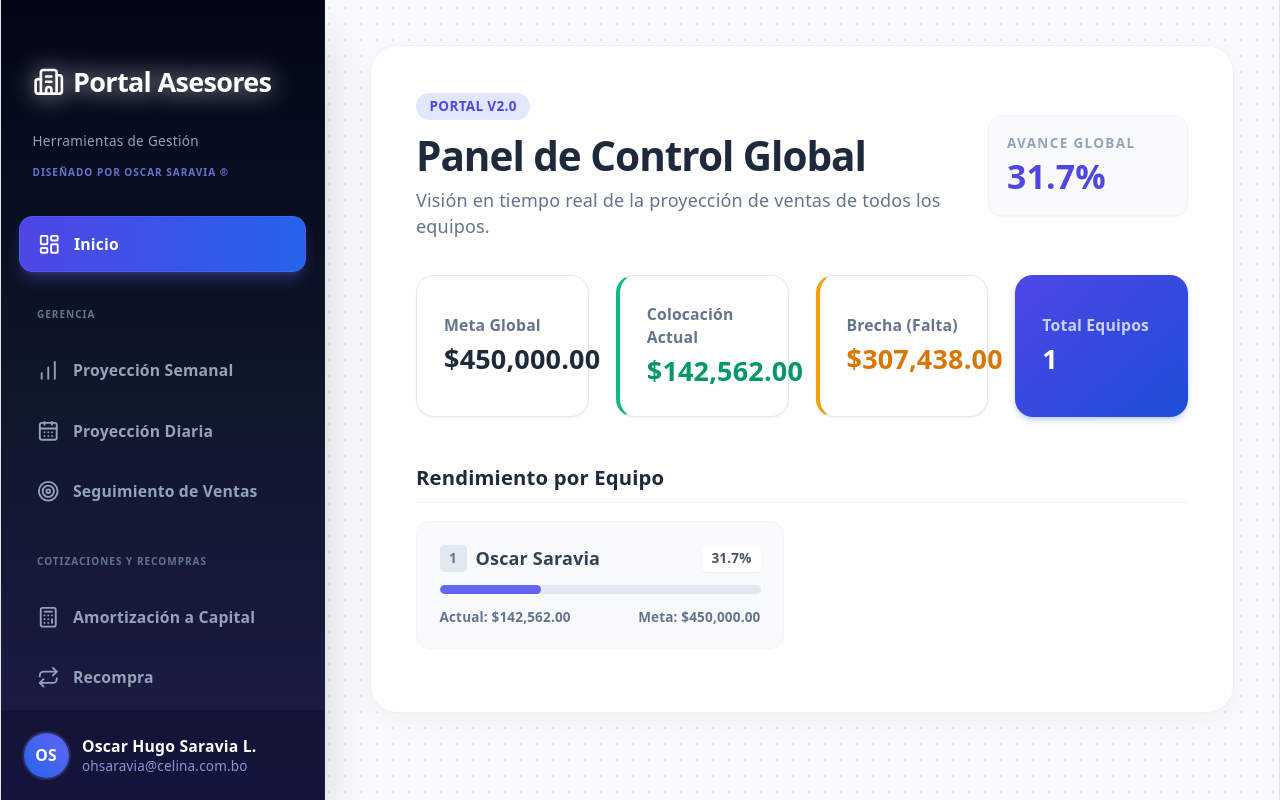
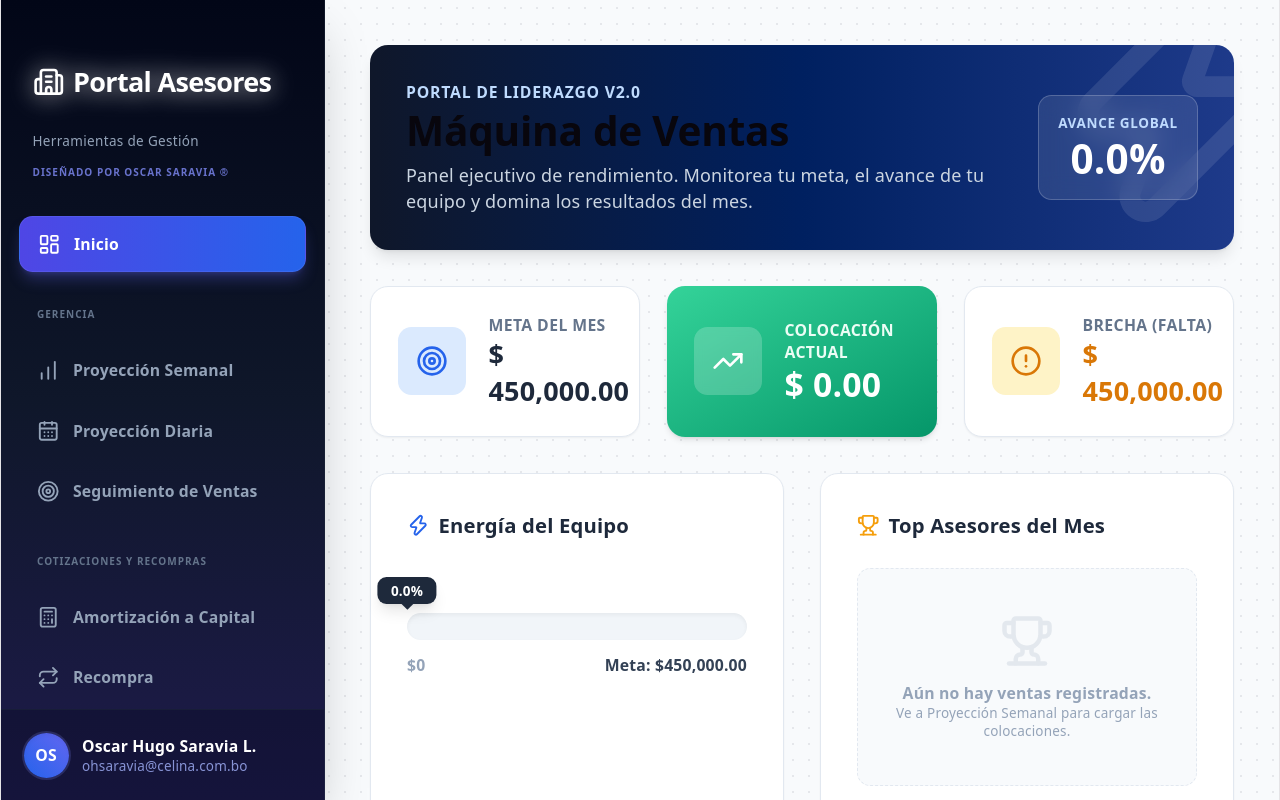
Before and after one commit to huguitoadm-OHSL/portal-celina, a React (Vite) app: page / in a window 1280 px wide. Built offline with nearby package versions, Linux system fonts and the light colour scheme.

Commit message:
Update Dashboard.jsx

```diff
--- a/src/views/Dashboard.jsx
+++ b/src/views/Dashboard.jsx
@@ -1,108 +1,159 @@
 import React, { useState, useEffect } from 'react';
+import { Target, TrendingUp, Trophy, Zap, Crown, AlertCircle, Medal } from 'lucide-react';
 import { formatCurrency } from '../utils/formatters';
-import { OBJETIVOS_MENSUALES, EQUIPOS_ASESORES } from '../constants/equipo';
 import { DATA_VERSION } from '../constants/config';
+import { OBJETIVOS_MENSUALES } from '../constants/equipo';
 
 export default function Dashboard() {
-  const [globalStats, setGlobalStats] = useState({ goal: 0, actual: 0, teams: [] });
+  const [stats, setStats] = useState({ meta: 0, actual: 0, topAsesores: [], avance: 0, brecha: 0 });
 
   useEffect(() => {
-    let tGoal = 0;
-    let tAct = 0;
-    let tTeams = [];
+    let metaTotal = 0;
+    let actualTotal = 0;
+    let todosLosAsesores = [];
 
-    Object.keys(OBJETIVOS_MENSUALES).forEach(team => {
-      let teamGoal = OBJETIVOS_MENSUALES[team] || 0;
-      let teamAct = 0;
-
+    // Leemos la meta total y sumamos las ventas guardadas
+    Object.keys(OBJETIVOS_MENSUALES).forEach(equipo => {
+      metaTotal += OBJETIVOS_MENSUALES[equipo];
       try {
-        const teamSaved = localStorage.getItem(`portalAsesores_proyeccion_${team}`);
-        if (teamSaved && localStorage.getItem('portalAsesores_dataVersion') === DATA_VERSION) {
-          const tData = JSON.parse(teamSaved);
-          teamGoal = typeof tData.objetivoMensual === 'number' ? tData.objetivoMensual : teamGoal;
-          if (Array.isArray(tData.asesores)) {
-            teamAct = tData.asesores.reduce((sum, a) => {
-              const sumDias = Array.isArray(a.dias) ? a.dias.reduce((d1, d2) => d1 + d2, 0) : 0;
-              return sum + (Number(a.colAct) || 0) + sumDias;
-            }, 0);
+        const savedData = localStorage.getItem(`portalAsesores_proyeccion_${equipo}`);
+        if (savedData && localStorage.getItem('portalAsesores_dataVersion') === DATA_VERSION) {
+          const data = JSON.parse(savedData);
+          if (data && data.asesores) {
+            data.asesores.forEach(a => {
+              const col = Number(a.colAct) || 0;
+              actualTotal += col;
+              if (col > 0) todosLosAsesores.push({ nombre: a.nombre, venta: col });
+            });
           }
-        } else if (EQUIPOS_ASESORES[team]) {
-          teamAct = EQUIPOS_ASESORES[team].reduce((sum, a) => sum + (Number(a.colAct) || 0), 0);
         }
       } catch (e) {}
-
-      tGoal += teamGoal;
-      tAct += teamAct;
-      tTeams.push({
-        name: String(team),
-        goal: Number(teamGoal) || 0,
-        actual: Number(teamAct) || 0,
-        percent: teamGoal > 0 ? (teamAct / teamGoal) * 100 : 0
-      });
     });
 
-    tTeams.sort((a, b) => b.percent - a.percent);
-    setGlobalStats({ goal: tGoal, actual: tAct, teams: tTeams });
+    const top5 = todosLosAsesores.sort((a, b) => b.venta - a.venta).slice(0, 5);
+    const avanceCalc = metaTotal > 0 ? (actualTotal / metaTotal) * 100 : 0;
+    const brechaCalc = Math.max(metaTotal - actualTotal, 0);
+
+    setStats({ meta: metaTotal, actual: actualTotal, topAsesores: top5, avance: avanceCalc, brecha: brechaCalc });
   }, []);
 
   return (
-    <div className="space-y-6 animate-in fade-in slide-in-from-bottom-4 duration-500">
-      <div className="bg-white/80 backdrop-blur-xl p-8 md:p-10 rounded-3xl shadow-[0_8px_30px_rgb(0,0,0,0.04)] border border-slate-200/60">
-        <div className="flex flex-col md:flex-row md:items-center justify-between mb-8 gap-4">
+    <div className="animate-in fade-in slide-in-from-bottom-4 duration-500">
+
+      {/* HEADER PREMIUM */}
+      <div className="bg-gradient-to-r from-slate-900 via-[#002060] to-blue-900 rounded-2xl p-8 mb-8 shadow-lg text-white flex flex-col md:flex-row items-start md:items-center justify-between relative overflow-hidden">
+        <div className="absolute top-0 right-0 opacity-10 pointer-events-none transform translate-x-1/4 -translate-y-1/4">
+          <Zap size={250} />
+        </div>
+        <div className="relative z-10">
+          <p className="text-blue-200 font-bold tracking-wider text-sm mb-1 uppercase">Portal de Liderazgo v2.0</p>
+          <h2 className="text-3xl md:text-4xl font-black mb-2">Máquina de Ventas</h2>
+          <p className="text-slate-300 max-w-xl">Panel ejecutivo de rendimiento. Monitorea tu meta, el avance de tu equipo y domina los resultados del mes.</p>
+        </div>
+        <div className="mt-6 md:mt-0 relative z-10 bg-white/10 backdrop-blur-md border border-white/20 p-4 rounded-xl text-center min-w-[160px]">
+          <p className="text-xs text-blue-200 uppercase font-bold tracking-wider mb-1">Avance Global</p>
+          <p className="text-4xl font-black text-white">{stats.avance.toFixed(1)}%</p>
+        </div>
+      </div>
+
+      {/* KPIS GIGANTES */}
+      <div className="grid grid-cols-1 md:grid-cols-3 gap-6 mb-8">
+        <div className="bg-white rounded-2xl p-6 border border-slate-200 shadow-sm flex items-center group hover:shadow-md transition-all">
+          <div className="bg-blue-100 p-4 rounded-xl text-blue-600 mr-5 group-hover:scale-110 transition-transform"><Target size={32} /></div>
           <div>
-            <div className="inline-flex items-center justify-center px-3 py-1 mb-3 text-xs font-bold tracking-wide text-indigo-600 bg-indigo-100 rounded-full">PORTAL V2.0</div>
-            <h2 className="text-3xl md:text-4xl font-extrabold text-slate-800 tracking-tight">Panel de Control Global</h2>
-            <p className="text-slate-500 mt-2">Visión en tiempo real de la proyección de ventas de todos los equipos.</p>
+            <p className="text-sm font-bold text-slate-500 uppercase tracking-wide">Meta del Mes</p>
+            <p className="text-2xl font-black text-slate-800">$ {formatCurrency(stats.meta)}</p>
           </div>
-          <div className="bg-slate-50 p-4 rounded-xl border border-slate-100 shadow-sm min-w-[200px]">
-            <p className="text-xs font-bold text-slate-400 uppercase tracking-widest mb-1">Avance Global</p>
-            <div className="flex items-end gap-2">
-              <span className="text-3xl font-black text-indigo-600">{globalStats.goal > 0 ? (globalStats.actual / globalStats.goal * 100).toFixed(1) : 0}%</span>
+        </div>
+
+        <div className="bg-gradient-to-br from-emerald-400 to-emerald-600 rounded-2xl p-6 shadow-md flex items-center text-white transform hover:-translate-y-1 transition-transform">
+          <div className="bg-white/20 p-4 rounded-xl mr-5 backdrop-blur-sm"><TrendingUp size={32} className="text-white" /></div>
+          <div>
+            <p className="text-sm font-bold text-emerald-50 uppercase tracking-wide">Colocación Actual</p>
+            <p className="text-3xl font-black">$ {formatCurrency(stats.actual)}</p>
+          </div>
+        </div>
+
+        <div className="bg-white rounded-2xl p-6 border border-slate-200 shadow-sm flex items-center group hover:shadow-md transition-all">
+          <div className="bg-amber-100 p-4 rounded-xl text-amber-600 mr-5 group-hover:scale-110 transition-transform"><AlertCircle size={32} /></div>
+          <div>
+            <p className="text-sm font-bold text-slate-500 uppercase tracking-wide">Brecha (Falta)</p>
+            <p className="text-2xl font-black text-amber-600">$ {formatCurrency(stats.brecha)}</p>
+          </div>
+        </div>
+      </div>
+
+      <div className="grid grid-cols-1 lg:grid-cols-2 gap-8">
+        {/* BARRA DE PROGRESO DETALLADA */}
+        <div className="bg-white rounded-2xl p-8 border border-slate-200 shadow-sm">
+          <h3 className="text-lg font-bold text-slate-800 flex items-center mb-8"><Zap className="w-5 h-5 mr-2 text-blue-600" /> Energía del Equipo</h3>
+
+          <div className="relative pt-8 pb-4">
+            {/* Tooltip flotante indicador */}
+            <div className="absolute top-0 transform -translate-x-1/2 transition-all duration-1000 ease-out" style={{ left: `${stats.avance}%` }}>
+              <div className="bg-slate-800 text-white text-xs font-bold py-1 px-3 rounded-lg shadow-lg relative">
+                {stats.avance.toFixed(1)}%
+                <div className="absolute bottom-[-4px] left-1/2 transform -translate-x-1/2 w-2 h-2 bg-slate-800 rotate-45"></div>
+              </div>
+            </div>
+
+            {/* Barra base */}
+            <div className="w-full h-6 bg-slate-100 rounded-full overflow-hidden flex shadow-inner">
+              {/* Barra llena */}
+              <div
+                className="h-full bg-gradient-to-r from-blue-500 to-emerald-400 rounded-full transition-all duration-1000 ease-out shadow-sm"
+                style={{ width: `${stats.avance}%` }}
+              ></div>
+            </div>
+
+            <div className="flex justify-between mt-3 text-sm font-bold text-slate-400">
+              <span>$0</span>
+              <span className="text-slate-700">Meta: ${formatCurrency(stats.meta)}</span>
             </div>
           </div>
         </div>
 
-        <div className="grid grid-cols-1 md:grid-cols-2 lg:grid-cols-4 gap-6 mb-10">
-          <div className="p-6 bg-white rounded-2xl border border-slate-200 shadow-sm flex flex-col justify-center">
-            <p className="text-sm font-bold text-slate-500 mb-1">Meta Global</p>
-            <p className="text-2xl font-black text-slate-800">${formatCurrency(globalStats.goal)}</p>
-          </div>
-          <div className="p-6 bg-white rounded-2xl border border-slate-200 shadow-sm flex flex-col justify-center border-l-4 border-l-emerald-500">
-            <p className="text-sm font-bold text-slate-500 mb-1">Colocación Actual</p>
-            <p className="text-2xl font-black text-emerald-600">${formatCurrency(globalStats.actual)}</p>
-          </div>
-          <div className="p-6 bg-white rounded-2xl border border-slate-200 shadow-sm flex flex-col justify-center border-l-4 border-l-amber-500">
-            <p className="text-sm font-bold text-slate-500 mb-1">Brecha (Falta)</p>
-            <p className="text-2xl font-black text-amber-600">${formatCurrency(Math.max(0, globalStats.goal - globalStats.actual))}</p>
-          </div>
-          <div className="p-6 bg-gradient-to-br from-indigo-600 to-blue-700 rounded-2xl shadow-md shadow-indigo-200 flex flex-col justify-center text-white">
-            <p className="text-sm font-bold text-indigo-200 mb-1">Total Equipos</p>
-            <p className="text-2xl font-black">{String(globalStats.teams.length)}</p>
-          </div>
-        </div>
+        {/* TOP ASESORES (EL PODIO) */}
+        <div className="bg-white rounded-2xl p-8 border border-slate-200 shadow-sm">
+          <h3 className="text-lg font-bold text-slate-800 flex items-center mb-6"><Trophy className="w-5 h-5 mr-2 text-amber-500" /> Top Asesores del Mes</h3>
 
-        <h3 className="text-lg font-bold text-slate-800 mb-4 border-b border-slate-100 pb-2">Rendimiento por Equipo</h3>
-        <div className="grid grid-cols-1 md:grid-cols-2 gap-6 max-h-[400px] overflow-y-auto pr-2 pb-4">
-          {globalStats.teams.map((t, idx) => (
-            <div key={t.name} className="bg-slate-50 p-5 rounded-xl border border-slate-100">
-              <div className="flex justify-between items-center mb-3">
-                <span className="font-bold text-slate-700 flex items-center">
-                  <span className="w-6 h-6 rounded bg-slate-200 text-slate-500 flex items-center justify-center text-xs mr-2">{idx + 1}</span>
-                  {String(t.name)}
-                </span>
-                <span className="text-xs font-bold bg-white px-2 py-1 rounded text-slate-600 shadow-sm">{t.percent.toFixed(1)}%</span>
-              </div>
-              <div className="w-full bg-slate-200 rounded-full h-2 mb-3 overflow-hidden">
-                <div className="bg-indigo-500 h-2 rounded-full transition-all duration-1000" style={{ width: `${Math.min(t.percent, 100)}%` }}></div>
-              </div>
-              <div className="flex justify-between text-xs font-semibold text-slate-500">
-                <span>Actual: ${formatCurrency(t.actual)}</span>
-                <span>Meta: ${formatCurrency(t.goal)}</span>
-              </div>
+          {stats.topAsesores.length === 0 ? (
+            <div className="text-center py-10 text-slate-400 bg-slate-50 rounded-xl border border-dashed border-slate-200">
+              <Trophy className="w-12 h-12 mx-auto mb-3 opacity-20" />
+              <p className="font-semibold text-sm">Aún no hay ventas registradas.</p>
+              <p className="text-xs">Ve a Proyección Semanal para cargar las colocaciones.</p>
             </div>
-          ))}
+          ) : (
+            <div className="space-y-4">
+              {stats.topAsesores.map((asesor, index) => {
+                let icon = <Medal className="w-5 h-5 text-slate-400" />;
+                let bgClass = "bg-slate-50";
+                if (index === 0) { icon = <Crown className="w-5 h-5 text-amber-500" />; bgClass = "bg-gradient-to-r from-amber-50 to-transparent border border-amber-100"; }
+                else if (index === 1) { icon = <Medal className="w-5 h-5 text-slate-400" />; bgClass = "bg-gradient-to-r from-slate-100 to-transparent border border-slate-200"; }
+                else if (index === 2) { icon = <Medal className="w-5 h-5 text-amber-700" />; bgClass = "bg-gradient-to-r from-orange-50 to-transparent border border-orange-100"; }
+
+                return (
+                  <div key={index} className={`flex items-center justify-between p-4 rounded-xl ${bgClass}`}>
+                    <div className="flex items-center">
+                      <div className="w-8 h-8 rounded-full bg-white shadow-sm flex items-center justify-center font-black text-slate-700 mr-4 border border-slate-100">
+                        {index === 0 ? '🥇' : index === 1 ? '🥈' : index === 2 ? '🥉' : `${index + 1}`}
+                      </div>
+                      <div>
+                        <p className="font-bold text-slate-800 text-sm uppercase">{asesor.nombre}</p>
+                        <p className="text-xs font-semibold text-slate-500 flex items-center">{icon} <span className="ml-1">Top {index + 1}</span></p>
+                      </div>
+                    </div>
+                    <div className="text-right">
+                      <p className="font-black text-emerald-600 text-lg">${formatCurrency(asesor.venta)}</p>
+                    </div>
+                  </div>
+                );
+              })}
+            </div>
+          )}
         </div>
       </div>
+
     </div>
   );
 }
```
